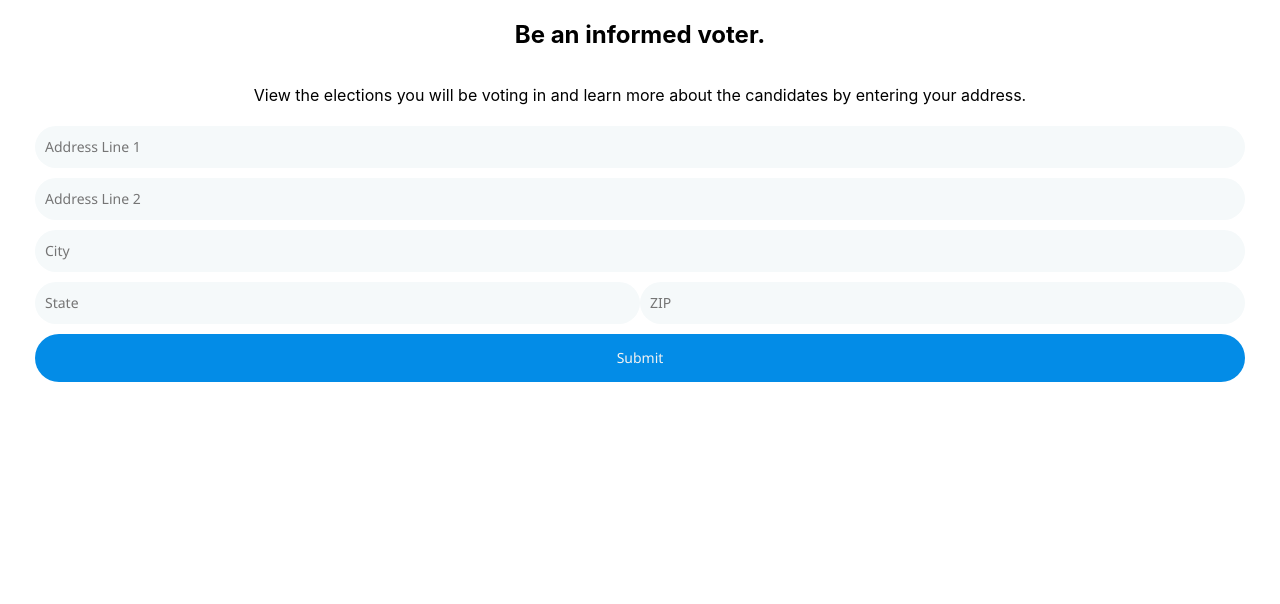
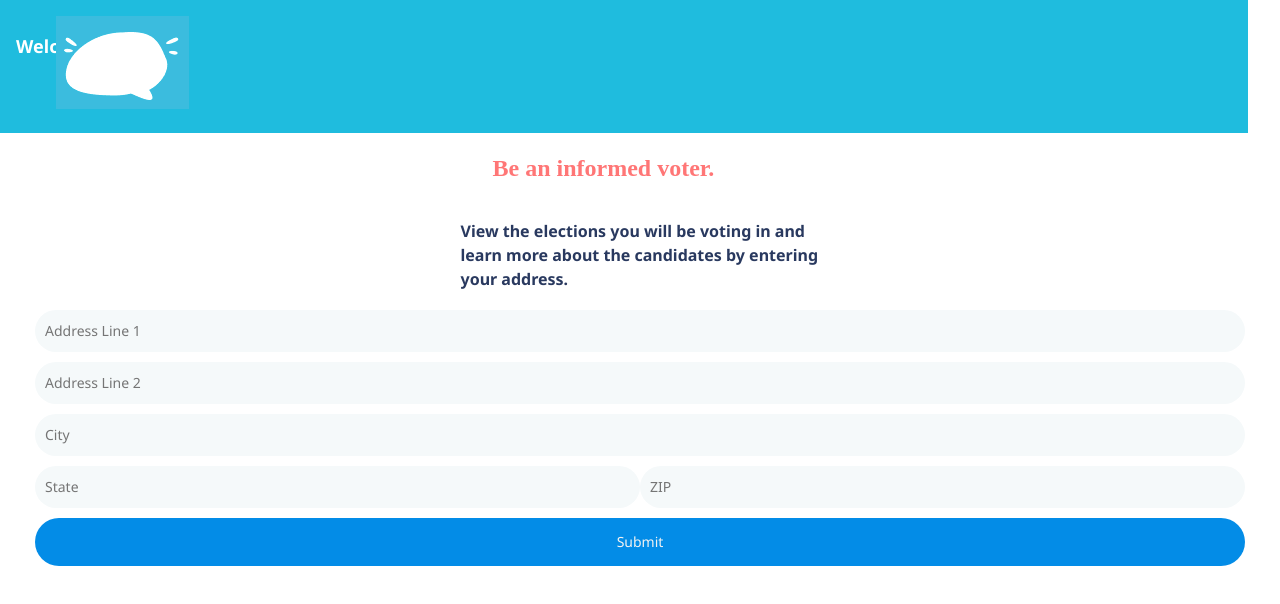
Before and after one commit to blewin1/whosRunningFrontend, a React (Create React App) app in the folder whos-running-app/: page / in a window 1280 px wide. Shown: the top 604 px of the page. Built offline with nearby package versions, Linux system fonts and the light colour scheme.

Commit message:
styled front page

```diff
--- a/whos-running-app/src/components/routes/HomePage/HomePage.jsx
+++ b/whos-running-app/src/components/routes/HomePage/HomePage.jsx
@@ -1,22 +1,29 @@
 import React from 'react';
 import AddressForm from '../../AddressForm/AddressForm';
 import Flex from '../../layout/Flex';
+import HeaderNav from "../../HeaderNav";
+import HomePageStyled from './HomePage.styled';
 
 const HomePage = ({ history }) => {
 	return (
+		<div>
+		<HomePageStyled>
+		<HeaderNav />
 		<Flex
 			alignItems='center'
 			justifyContent='start'
 			direction='column'
 			height='100vh'
 			padding='0 35px'>
-			<h2>Be an informed voter.</h2>
-			<p>
+			<h2 className="informed">Be an informed voter.</h2>
+			<p className = "top">
 				View the elections you will be voting in and learn more about
 				the candidates by entering your address.
 			</p>
 			<AddressForm history={history} />
 		</Flex>
+		</HomePageStyled>
+		</div>
 	);
 };
 
--- /dev/null
+++ b/whos-running-app/src/components/routes/HomePage/HomePage.styled.jsx
@@ -0,0 +1,38 @@
+import styled from "styled-components";
+
+export default styled.div`
+	.informed {
+		width: 295px;
+		height: 30px;
+		font-family: Merriweather;
+		font-style: normal;
+		font-weight: bold;
+		font-size: 24px;
+		line-height: 30px;
+		color: #ff7676;
+	}
+	.welcome {
+		position: absolute;
+		width: 61px;
+		height: 32px;
+		left: 300px;
+		top: 27px;
+		font-family: Noto Sans;
+		font-style: normal;
+		font-weight: normal;
+		font-size: 12px;
+		line-height: 16px;
+        text-align: center;
+        color: white;
+	}
+	.top {
+		width: 359px;
+		height: 70px;
+		font-family: Noto Sans;
+		font-style: normal;
+		font-weight: bold;
+		font-size: 16px;
+		line-height: 150%;
+		color: #29395f;
+	}
+`;
```
